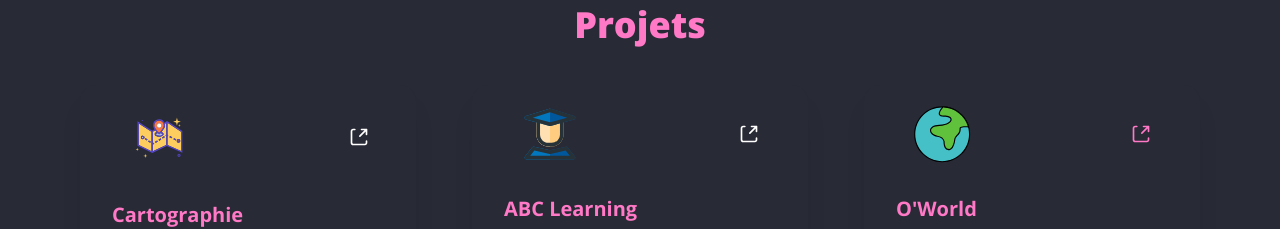
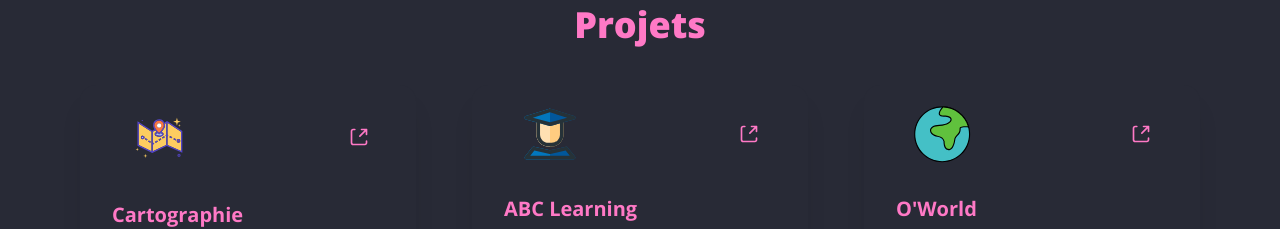
Before and after one commit to caankaya/Portfolio, a React (Vite) app: page / in a window 1280 px wide. Shown: the part 1300-1529 px from the top of the page. Built offline with nearby package versions, Linux system fonts and the light colour scheme.

Commit message:
fix: Correction des couleurs SVG dans les projets

```diff
--- a/src/Projects/Projects.tsx
+++ b/src/Projects/Projects.tsx
@@ -66,7 +66,13 @@
                 </g>
               </svg>
 
-              <svg fill="#ffffff" width="20px" height="20px" viewBox="0 0 24 24" xmlns="http://www.w3.org/2000/svg">
+              <svg
+                className="primary"
+                width="20px"
+                height="20px"
+                viewBox="0 0 24 24"
+                xmlns="http://www.w3.org/2000/svg"
+              >
                 <g id="SVGRepo_bgCarrier" strokeWidth="0"></g>
                 <g id="SVGRepo_tracerCarrier" strokeLinecap="round" strokeLinejoin="round"></g>
                 <g id="SVGRepo_iconCarrier">
@@ -183,7 +189,13 @@
                   ></path>{" "}
                 </g>
               </svg>
-              <svg fill="#ffffff" width="20px" height="20px" viewBox="0 0 24 24" xmlns="http://www.w3.org/2000/svg">
+              <svg
+                className="primary"
+                width="20px"
+                height="20px"
+                viewBox="0 0 24 24"
+                xmlns="http://www.w3.org/2000/svg"
+              >
                 <g id="SVGRepo_bgCarrier" strokeWidth="0"></g>
                 <g id="SVGRepo_tracerCarrier" strokeLinecap="round" strokeLinejoin="round"></g>
                 <g id="SVGRepo_iconCarrier">
```
